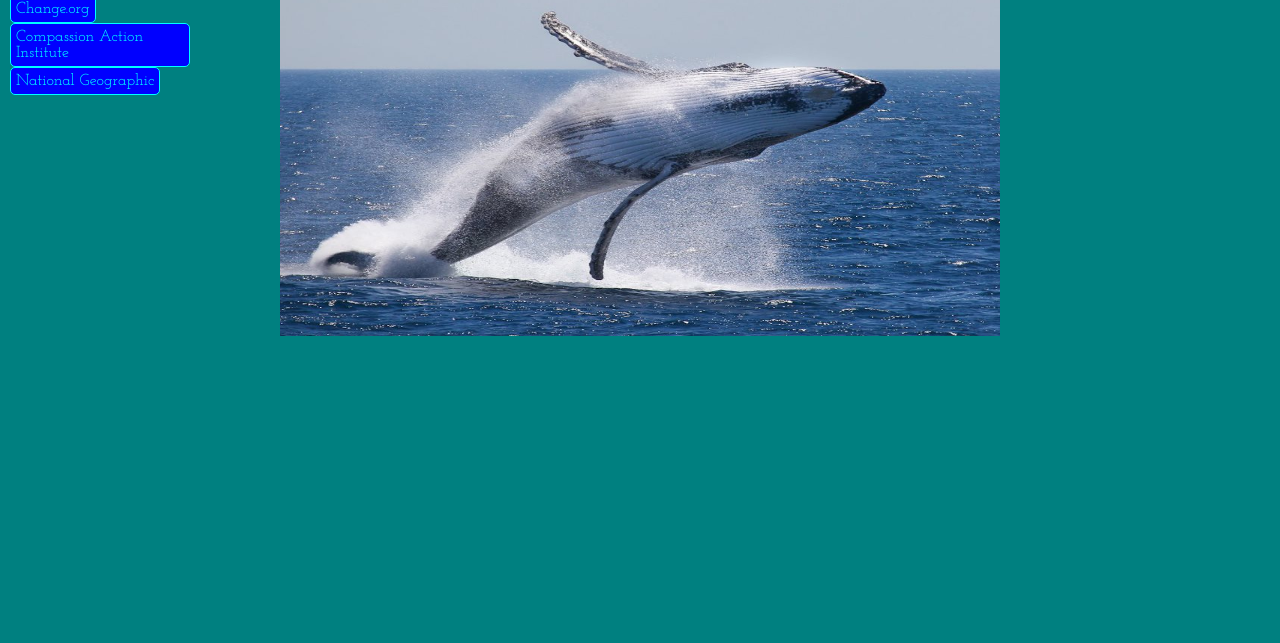
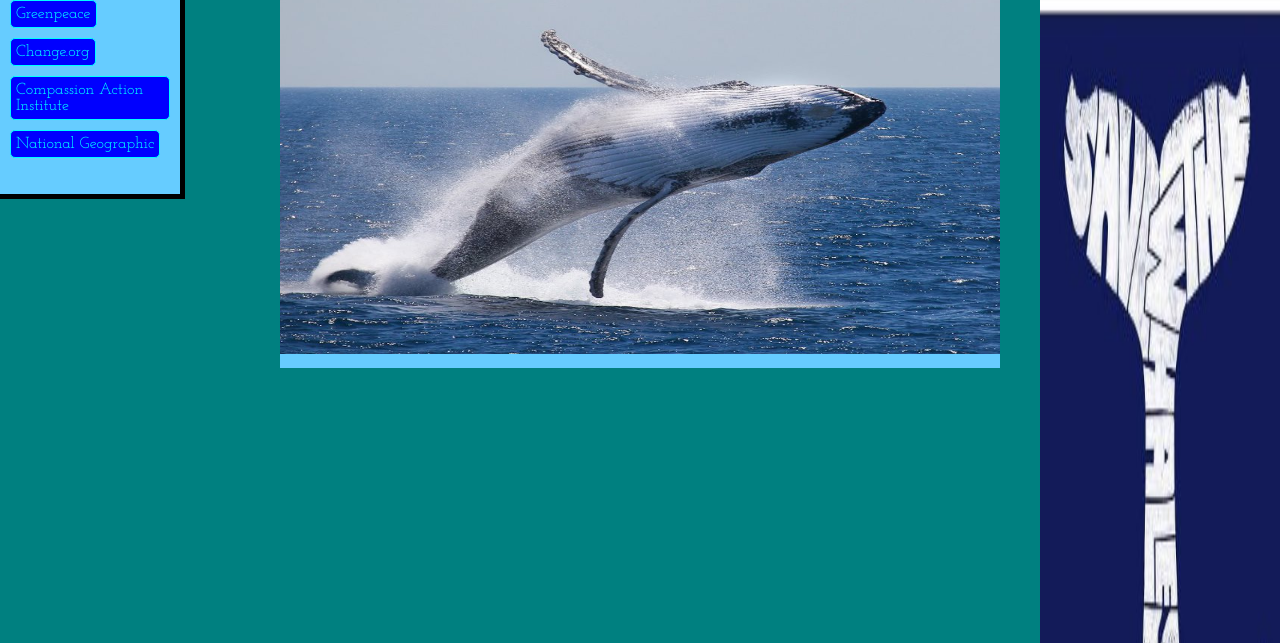
Before and after one commit to talamgir/project1-repository, a plain HTML site: page index.html in a window 1280 px wide. Shown: the part 157-800 px from the top of the page. Drawn offline with Linux system fonts and the light colour scheme; files that its build step writes are made by us from their sources; files whose address does not match are found by name.

Commit message:
right image

```diff
--- a/css/style.css
+++ b/css/style.css
@@ -1,17 +1,27 @@
-html {
-	background-color: teal;
-	margin: 0
+html{
+	margin: 0;
+	padding: 0;
+	height: 100%
 }
 
 body {
-	margin: 0
+	position: absolute;
+	top: 0
+	bottom: 0;
+	left: 0;
+	right: 0;
+	background-color: teal;
 }
 
 #sidebar {
-	width: 200px;
+	width: 180px;
 	margin-top: 70px;
 	position: fixed;
-	left: 0
+	left: 0;
+	border-right: 5px solid black;
+	border-top: 5px solid black;
+	border-bottom: 5px solid black;
+	background-color: #66CCFF
 }
 
 .sidemenu {
@@ -21,6 +31,8 @@ body {
 
 .sidemenu li{
 	display: block;
+	margin-top: 10px;
+	margin-bottom: 10px
 }
 
 .button {
@@ -36,24 +48,33 @@ body {
 
 .button:hover{
 	margin: 2px 0 0 2px;
+
 }
 
+.right-banner {
+	position: fixed;
+	right: 0
+}
 #wrapper {
 	width: 720px;
 	height: 100%;
 	margin: 0 auto;
-	padding-top:10px;
+	background-color: #66CCFF;
+
 }
+
 
 h1 {
 	text-align: center;
 	font-family: 'Josefin Slab', serif;
+	padding-top: 20px;
+	background-color: #66CCFF;
 }
 
 nav {
 	width: 700px;
 	padding: 10px;
-	margin-left: 20px;
+	margin-left: 0;
 	margin-right: 120px;
 	background: teal
 }
@@ -86,7 +107,9 @@ img {
 
 article {
 	width: 720px;
-	margin: 0 auto
+	margin: 0 auto;
+	padding-top: 10px;
+
 }
 
 .text {
--- a/index.html
+++ b/index.html
@@ -9,7 +9,6 @@
 
 <body>
 
-</div>
 	<div id="sidebar">
 		<ul class="sidemenu">
 			<li><a target="_blank" class="button" href="http://www.savethewhales.org/">SaveTheWhales.org</a></li>
@@ -20,11 +19,16 @@
 		</ul>
 	</div>
 
+	<div class="right-banner">
+		<img src="/Users/taimuralamgir/Documents/NYCDA/Week-1/project1/Images/whale-right-side.jpg" width="240" height="1020">
+	</div>
+
 	<div id="wrapper">
 
 	<h1>Save the Whales!</h1>
 
 		<header>
+
 			<nav>
 				<ul class="navmenu">
 					<li><a class="button" href="one.html">Why Save The Whales?</a></li>
@@ -40,7 +44,7 @@
 		</div>
 
 		<article>
-			<p class="text"></p>
+			<p class="text"> </p>
 			<p class="text"></p>
 		</article>
 
```
Also changed, not shown: Images/stop-whaling.jpg (added), Images/whale-right-side.jpg (added).
